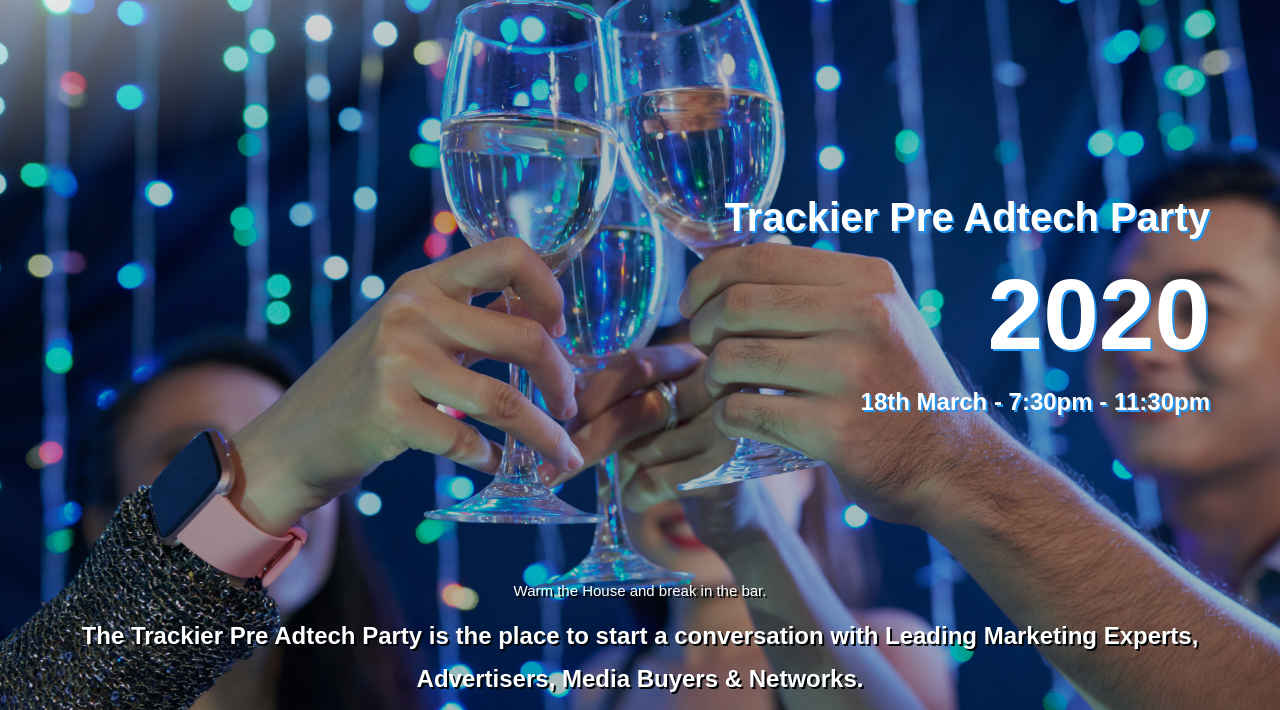
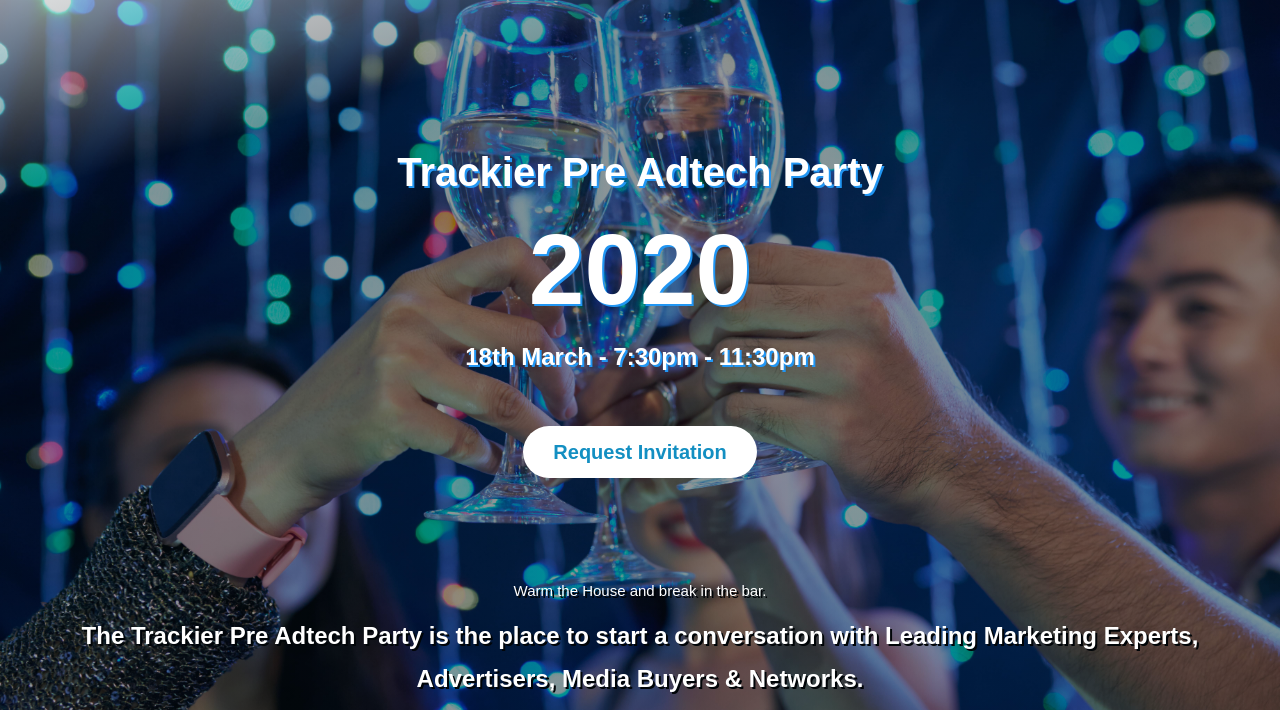
Before and after one commit to shakru/trackier_Invitation, a plain HTML site: page index.html in a window 1280 px wide. Shown: the part 90-800 px from the top of the page. Drawn offline with Linux system fonts and the light colour scheme; a script that the page names is missing.

Commit message:
create button

```diff
--- a/index.html
+++ b/index.html
@@ -11,6 +11,19 @@
     <link rel="stylesheet" href="css/trackier-invitation.min-0-1.css">
     <link rel="stylesheet" href="https://cdn.jsdelivr.net/themify-icons/0.1.2/css/themify-icons.css">
     <script src="js/vendor/modernizr-2.8.3.min.js"></script>
+    <style>
+        .request-btn{
+            background: #fff;
+            color: #138fc2 !important;
+            padding: 15px 30px;
+            font-size: 20px;
+            border-radius: 100px;
+            font-weight: bold;
+        }
+        .request-btn:hover{
+            box-shadow: 0px 0px 2px 5px #388fc2;
+        }
+    </style>
 </head>
 <body data-spy="scroll" data-target="#primary-menu">
     <div class="preloader">
@@ -43,13 +56,16 @@
         </div>
     </div>
     <header class="header-area overlay full-height relative v-center" id="home-page">
-        <div class="absolute anlge-bg"></div>
         <div class="container">
             <div class="row v-center">
-                <div class="col-xs-12 text-right header-text text-primary-shodow">
-                    <h2>Trackier Pre Adtech Party</h2>
-                    <h2 style="font-size: 100px;">2020</h2>
-                    <h3>18th March - 7:30pm - 11:30pm</h3>
+                <div class="col-xs-12 text-center header-text">
+                    <h2 class="text-primary-shodow">Trackier Pre Adtech Party</h2>
+                    <h2 class="text-primary-shodow" style="font-size: 100px;"><span>2020</span></h2>
+                    <h3 class="text-primary-shodow">18th March - 7:30pm - 11:30pm</h3>
+                    <br><br>
+                    <div class="text-center">
+                        <a href="#request" class="request-btn">Request Invitation</a>
+                    </div>
                 </div>
             </div>
         </div>
```
Also changed, not shown: css/trackier-invitation.min-0-1.css.
